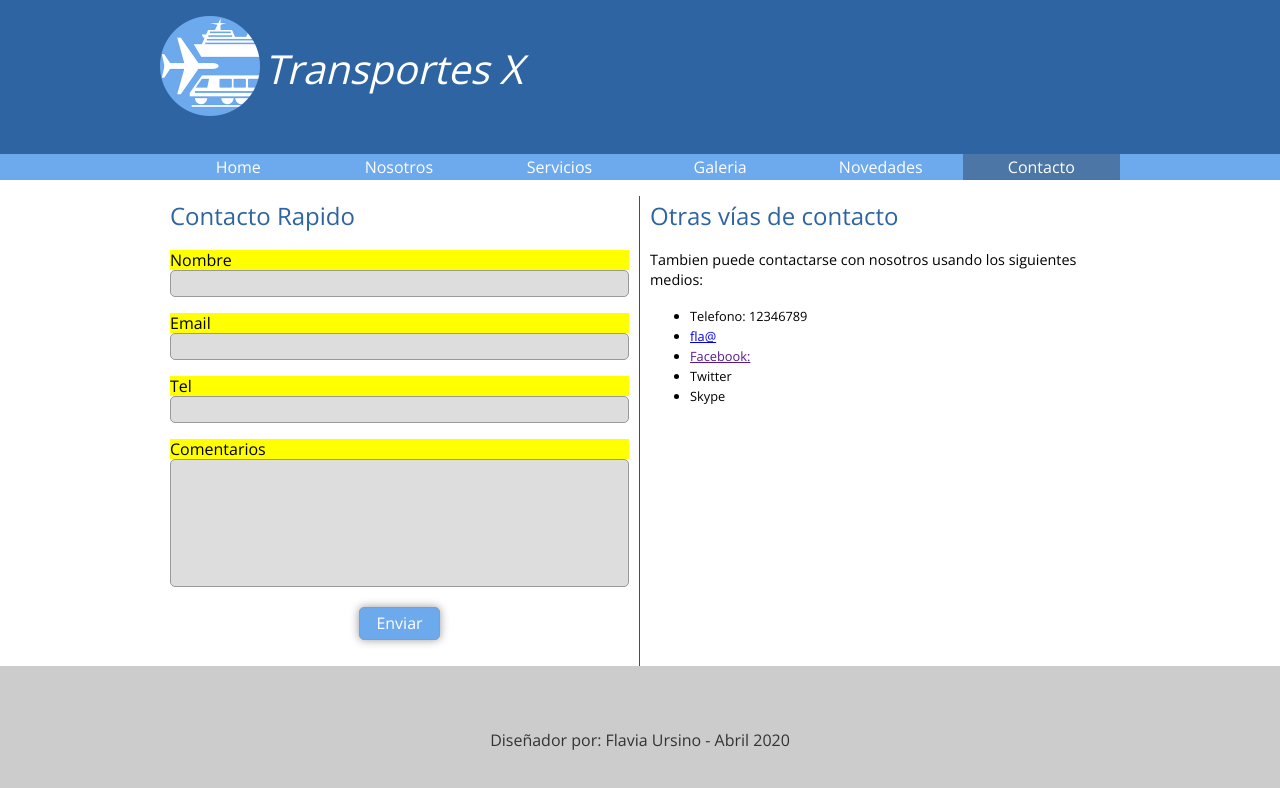
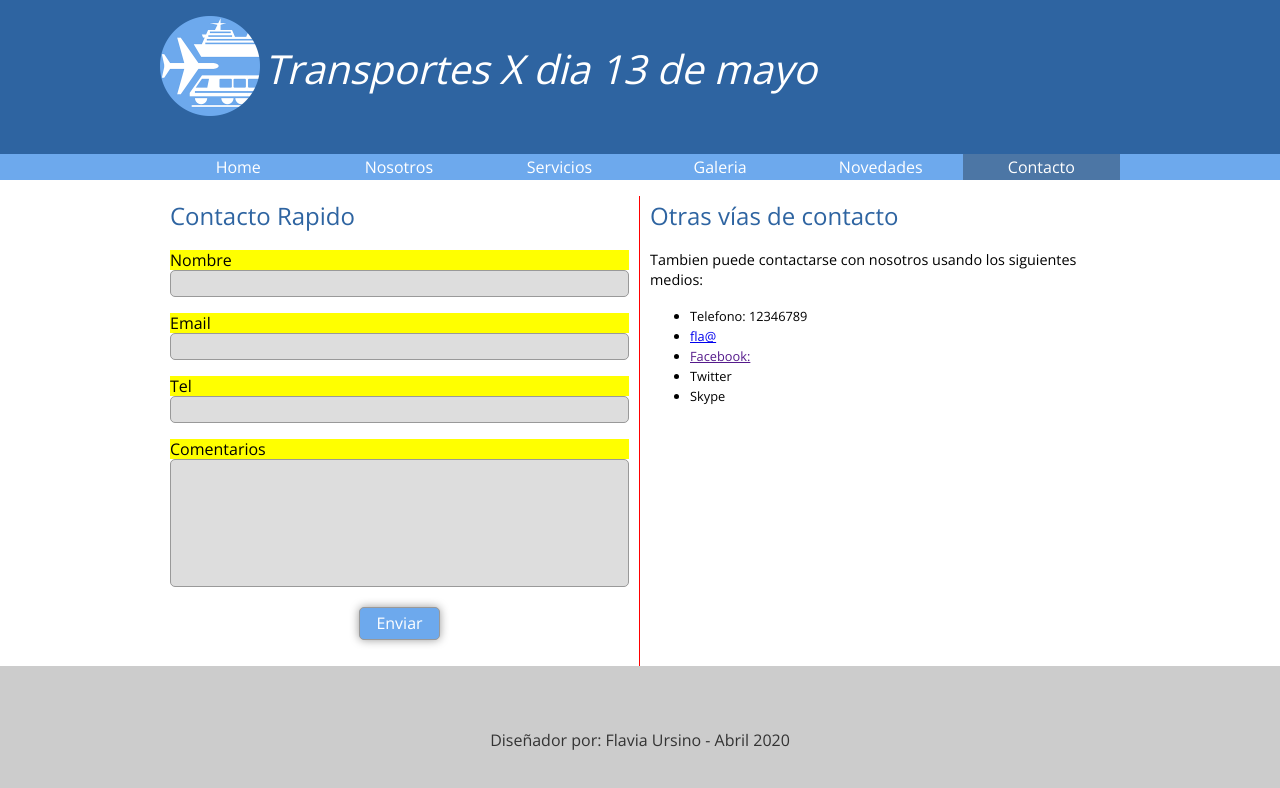
Before and after one commit to flaviaursino/transportes2020, a plain HTML site: page contacto.html in a window 1280 px wide. Drawn offline with nearby package versions, Linux system fonts and the light colour scheme.

Commit message:
modificacion contacto

```diff
--- a/contacto.html
+++ b/contacto.html
@@ -15,7 +15,7 @@
         <div class="holder">
             <div class="logo">
                 <img src="img/logo.png" width="100" alt="Transportes X" />
-                <h1>Transportes X</h1>
+                <h1>Transportes X dia 13 de mayo</h1>
             </div>
             <!-- <div class="redes">sjdsjd</div> -->
         </div>
```
